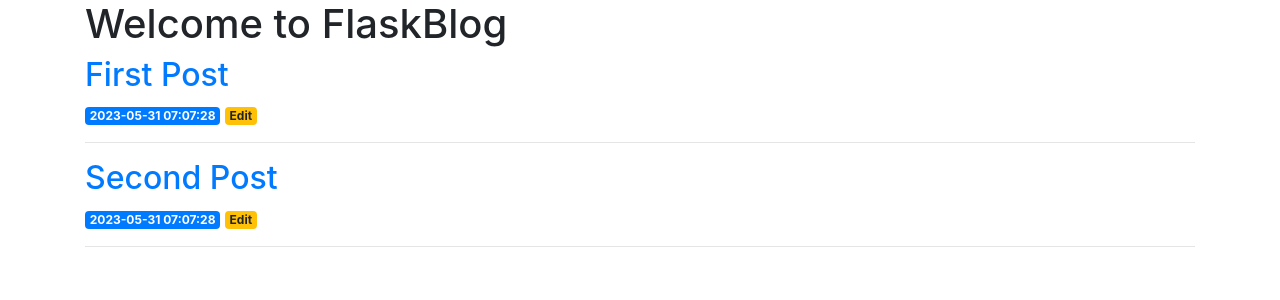
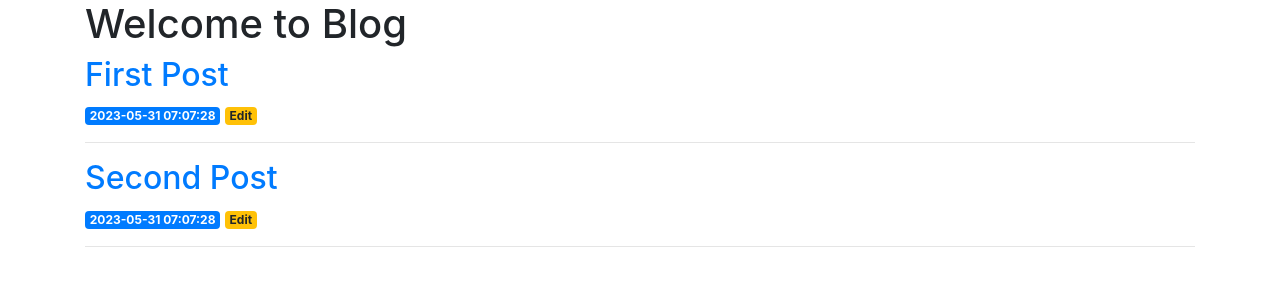
Before and after one commit to NoumanHere/Flask-blog-app, a Flask app: page / in a window 1280 px wide. Shown: the part 56-356 px from the top of the page. Run offline with Flask 3, Linux system fonts and the light colour scheme; data comes from the database, SQL or seed files in the repository; some libraries are stand-ins or nearby versions.

Commit message:
Update index.html

```diff
--- a/project/templates/index.html
+++ b/project/templates/index.html
@@ -1,7 +1,7 @@
 {% extends 'base.html' %}
 
 {% block content %}
-    <h1>{% block title %} Welcome to FlaskBlog {% endblock %}</h1>
+    <h1>{% block title %} Welcome to Blog {% endblock %}</h1>
     {% for post in posts %}
         <a href="{{ url_for('post', post_id=post['id']) }}">
             <h2>{{ post['title'] }}</h2>
```
